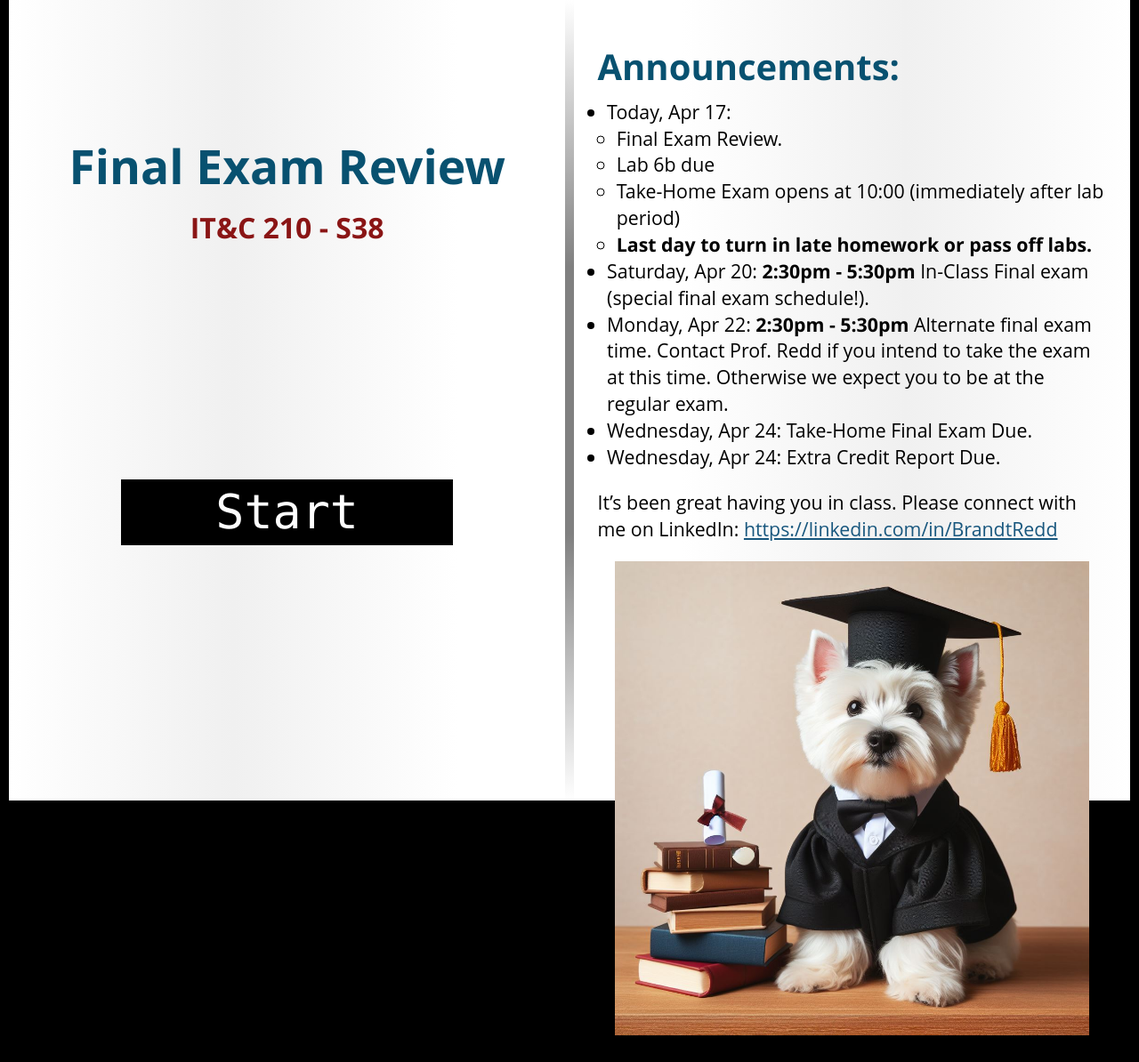
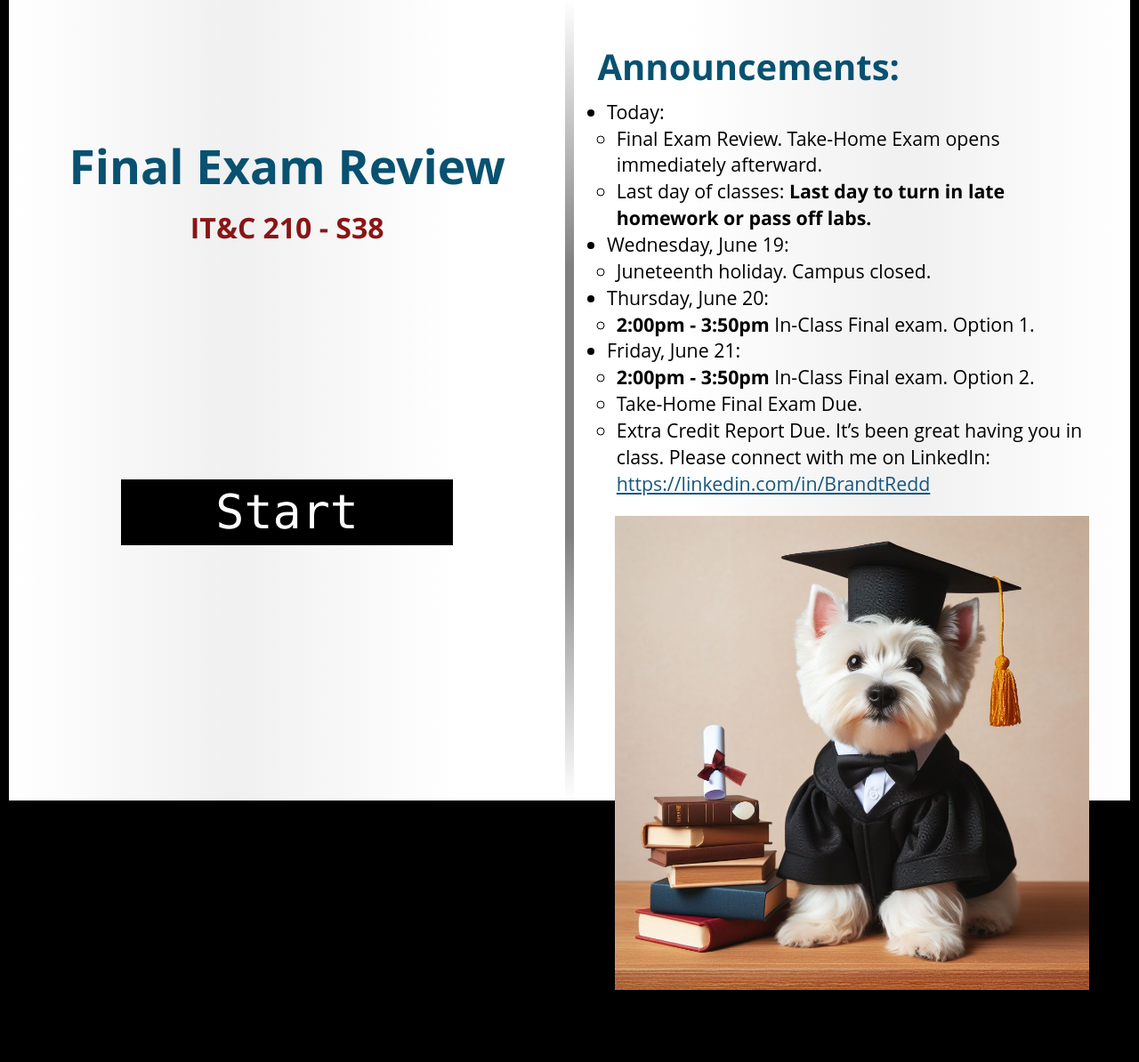
Before and after one commit to BYU-ITC-210/BYU-ITC-210.github.io, a Jekyll site: the page built from _welcome/S38.md, in a window 1280 px wide. Shown: the whole page at 89% size. Built offline with Jekyll 4.4.1, drawn with Linux system fonts in a browser that asks for light colours; some web fonts are replaced; after the commit the page ends 1143 px from its top, so only the background shows below that.

Commit message:
Welcome S38

```diff
--- a/_welcome/S38.md
+++ b/_welcome/S38.md
@@ -3,16 +3,17 @@ title: Final Exam Review
 session: S38
 ---
 
-* Today, Apr 17:
-    * Final Exam Review.
-    * Lab 6b due
-    * Take-Home Exam opens at 10:00 (immediately after lab period)
-    * **Last day to turn in late homework or pass off labs.**
-* Saturday, Apr 20: **2:30pm - 5:30pm** In-Class Final exam (special final exam schedule!).
-* Monday, Apr 22: **2:30pm - 5:30pm** Alternate final exam time. Contact Prof. Redd if you intend to take the exam at this time. Otherwise we expect you to be at the regular exam.
-* Wednesday, Apr 24: Take-Home Final Exam Due.
-* Wednesday, Apr 24: Extra Credit Report Due.
-
+* Today:
+    * Final Exam Review. Take-Home Exam opens immediately afterward.
+    * Last day of classes: **Last day to turn in late homework or pass off labs.**
+* Wednesday, June 19:
+    * Juneteenth holiday. Campus closed.
+* Thursday, June 20:
+    * **2:00pm - 3:50pm** In-Class Final exam. Option 1.
+* Friday, June 21:
+    * **2:00pm - 3:50pm** In-Class Final exam. Option 2.
+    * Take-Home Final Exam Due.
+    * Extra Credit Report Due.
 It's been great having you in class. Please connect with me on LinkedIn: [https://linkedin.com/in/BrandtRedd](https://linkedin.com/in/BrandtRedd)
 
 ![Graduating Dog](images/GradWestie.png)
```
Also changed, not shown: w.md (+1 -1 lines).
